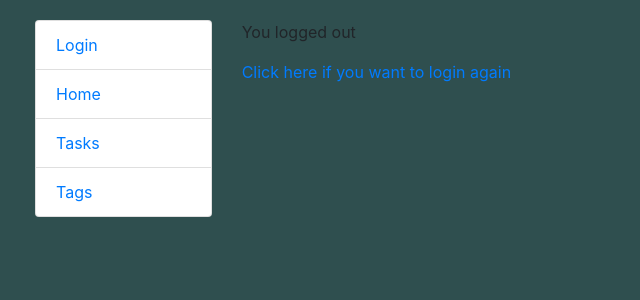
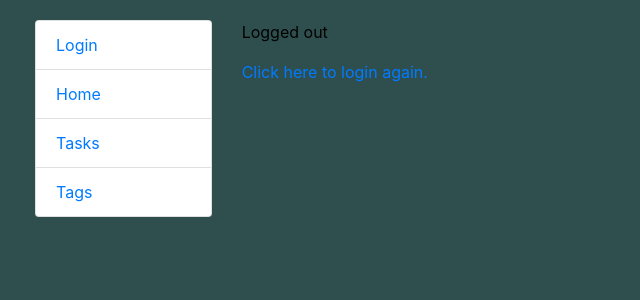
Before and after one commit to MatvijSafonov/py-todo-list, a Django app: page /accounts/logout/ in a window 1280 px wide. Shown: the top 300 px of the page, without its empty margins (0-640 px from the left). Run offline with Django 4.2, Linux system fonts and the light colour scheme; tables that the repository leaves empty hold one stand-in row (values such as "Sample post").

Commit message:
Well, somehow it works

```diff
--- a/static/css/styles.css
+++ b/static/css/styles.css
@@ -1,6 +1,7 @@
 body {
     margin: 20px;
     background: darkslategrey;
+    color: black;
 }
 
 .link-to-page {
--- a/templates/registration/logged_out.html
+++ b/templates/registration/logged_out.html
@@ -1,7 +1,7 @@
 {% extends "base.html" %}
 
 {% block content %}
-<p>You logged out</p>
+<p>Logged out</p>
 
-<a href="{% url 'login'%}">Click here if you want to login again</a>
+<a href="{% url 'login'%}">Click here to login again.</a>
 {% endblock %}
--- a/templates/registration/login.html
+++ b/templates/registration/login.html
@@ -4,13 +4,13 @@
 {% block content %}
 
 {% if form.errors %}
-  <p>Your username and password didn't match. Please try again.</p>
+  <p>Your username or password didn't match. Please try again.</p>
 {% endif %}
 
 <h1>Login</h1>
 
 {% if next %}
-  <p>Please login to see this page.</p>
+  <p>Please log in if you want to see this page.</p>
 {% endif %}
 
 <form method="post" action="{% url 'login' %}">
--- a/todo_settings/settings.py
+++ b/todo_settings/settings.py
@@ -21,8 +21,12 @@ INSTALLED_APPS = [
     "django.contrib.staticfiles",
     "debug_toolbar",
     "crispy_forms",
+    "crispy_bootstrap4",
     "todo",
 ]
+
+CRISPY_ALLOWED_TEMPLATE_PACKS = "bootstrap4"
+CRISPY_TEMPLATE_PACK = "bootstrap4"
 
 MIDDLEWARE = [
     "django.middleware.security.SecurityMiddleware",
@@ -52,8 +56,6 @@ TEMPLATES = [
         },
     },
 ]
-
-CRISPY_TEMPLATE_PACK = "bootstrap4"
 
 WSGI_APPLICATION = "todo_settings.wsgi.application"
 
```
